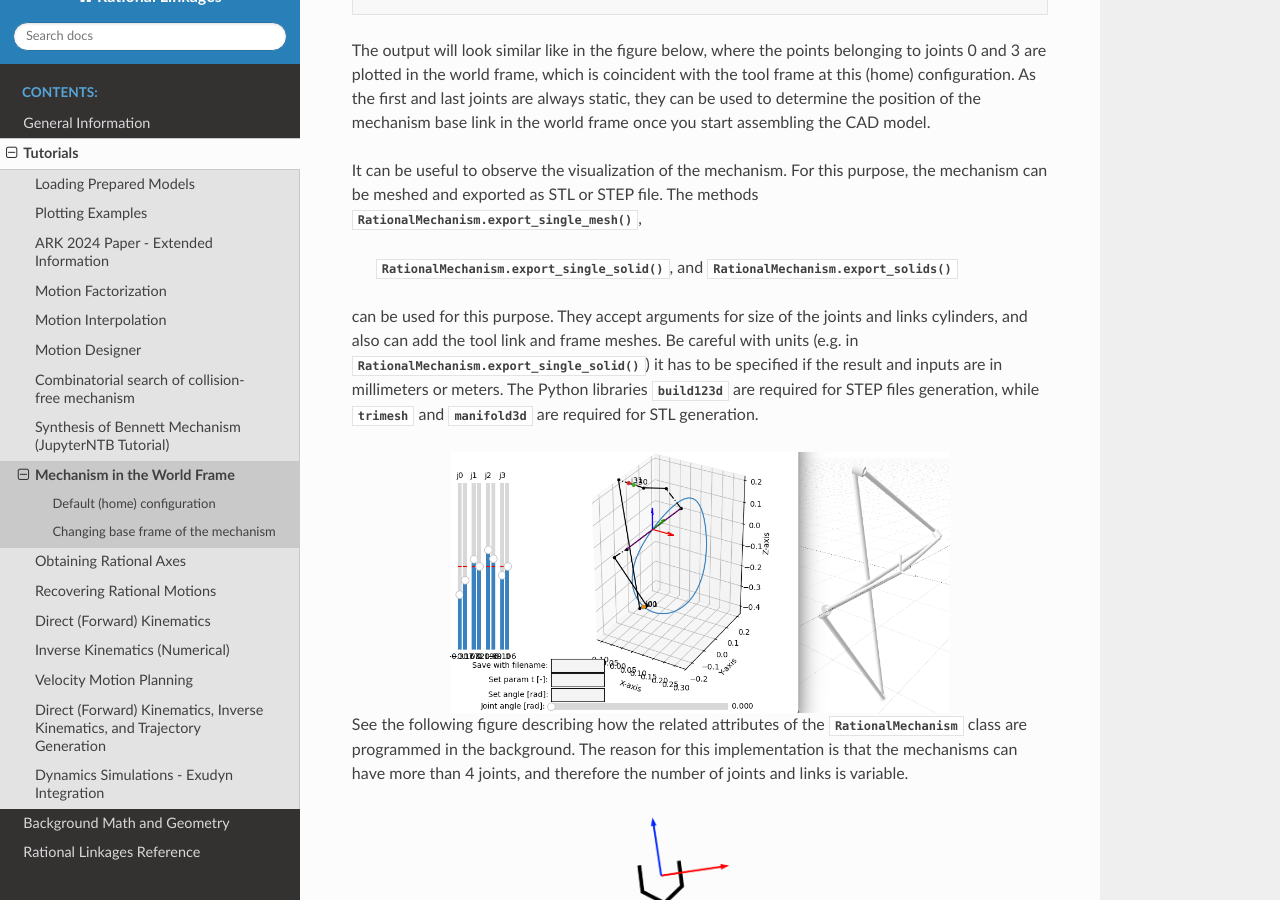
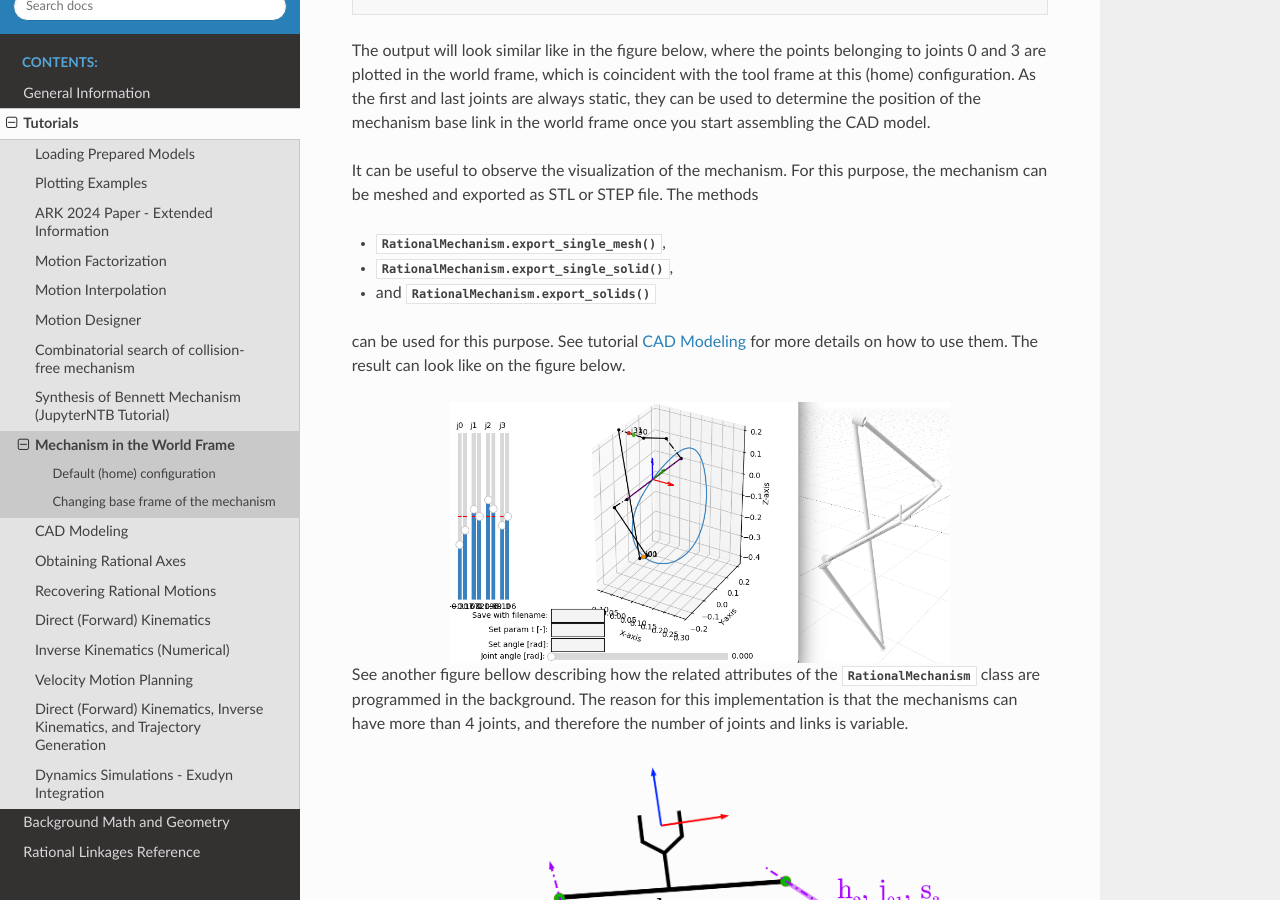
Before and after one commit to hucik14/rational-linkages, a Sphinx documentation site: the page built from docs/source/tutorials/mechanism_with_tool.rst, in a window 1280 px wide and 900 px high, scrolled down 1148 px. Built offline with Sphinx 7.4.7 and the Read the Docs theme 3.1.0, drawn with Linux system fonts in a browser that asks for light colours.

Commit message:
docs for CAD generation
changelog: added

```diff
--- a/docs/source/tutorials.rst
+++ b/docs/source/tutorials.rst
@@ -14,6 +14,7 @@ Tutorials
    tutorials/combinatorial_search
    tutorials/synthesis_bennett
    tutorials/mechanism_with_tool
+   tutorials/cad
    tutorials/rational_pluecker_lines
    tutorials/motion_recovering
    tutorials/control
--- a/docs/source/tutorials/mechanism_with_tool.rst
+++ b/docs/source/tutorials/mechanism_with_tool.rst
@@ -67,22 +69,22 @@ joints are always static, they can be used to determine the position of the mech
 once you start assembling the CAD model.
 
 It can be useful to observe the visualization of the mechanism. For this purpose, the mechanism
-can be meshed and exported as STL or STEP file. The methods :meth:`.RationalMechanism.export_single_mesh()`,
- :meth:`.RationalMechanism.export_single_solid()`, and :meth:`.RationalMechanism.export_solids()`
-can be
-used for this purpose. They accept arguments for size of the joints and links cylinders, and also can
-add the tool link and frame meshes. Be careful with units (e.g. in :meth:`.RationalMechanism.export_single_solid()`)
-it has to be specified if the result and inputs are in millimeters or meters.
-The Python libraries
-:mod:`build123d` are required for STEP files generation, while
-:mod:`trimesh` and :mod:`manifold3d` are required for STL generation.
+can be meshed and exported as STL or STEP file. The methods
+
+* :meth:`.RationalMechanism.export_single_mesh()`,
+* :meth:`.RationalMechanism.export_single_solid()`,
+* and :meth:`.RationalMechanism.export_solids()`
+
+can be used for this purpose. See tutorial :ref:`cad_tutorial`
+for more details on how to use them. The result can look like on the figure below.
 
 .. figure:: figures/pts_on_axes.png
     :width: 500 px
     :align: center
     :alt: Assembling mechanism with tool (left); corresponding generated STL mesh (right)
 
-See the following figure describing how the related attributes of the :class:`.RationalMechanism` class are
+
+See another figure bellow describing how the related attributes of the :class:`.RationalMechanism` class are
 programmed in the background. The reason for this implementation is that the mechanisms can have more than 4 joints,
 and therefore the number of joints and links is variable.
 
--- a/docs/source/tutorials/motion_designer.rst
+++ b/docs/source/tutorials/motion_designer.rst
@@ -58,3 +60,7 @@ of ``steps``.
 After closing the window, chosen parameters will be printed out, so they can be used in
 :ref:`interpolation_examples`, or used as an input for a new :class:`.MotionDesigner` instance (see the
 docstring of the class for more details).
+
+
+MotionDesigner can also preview the mechanism or visualize STL of your workcell.
+See the section :ref:`stl_preview-motion_designer` for more details.
```
Also changed, not shown: other parts of docs/source/tutorials/mechanism_with_tool.rst (+2 -0 lines), other parts of docs/source/tutorials/motion_designer.rst (+2 -0 lines), docs/source/tutorials/cad.rst (added, +98 -0 lines).
